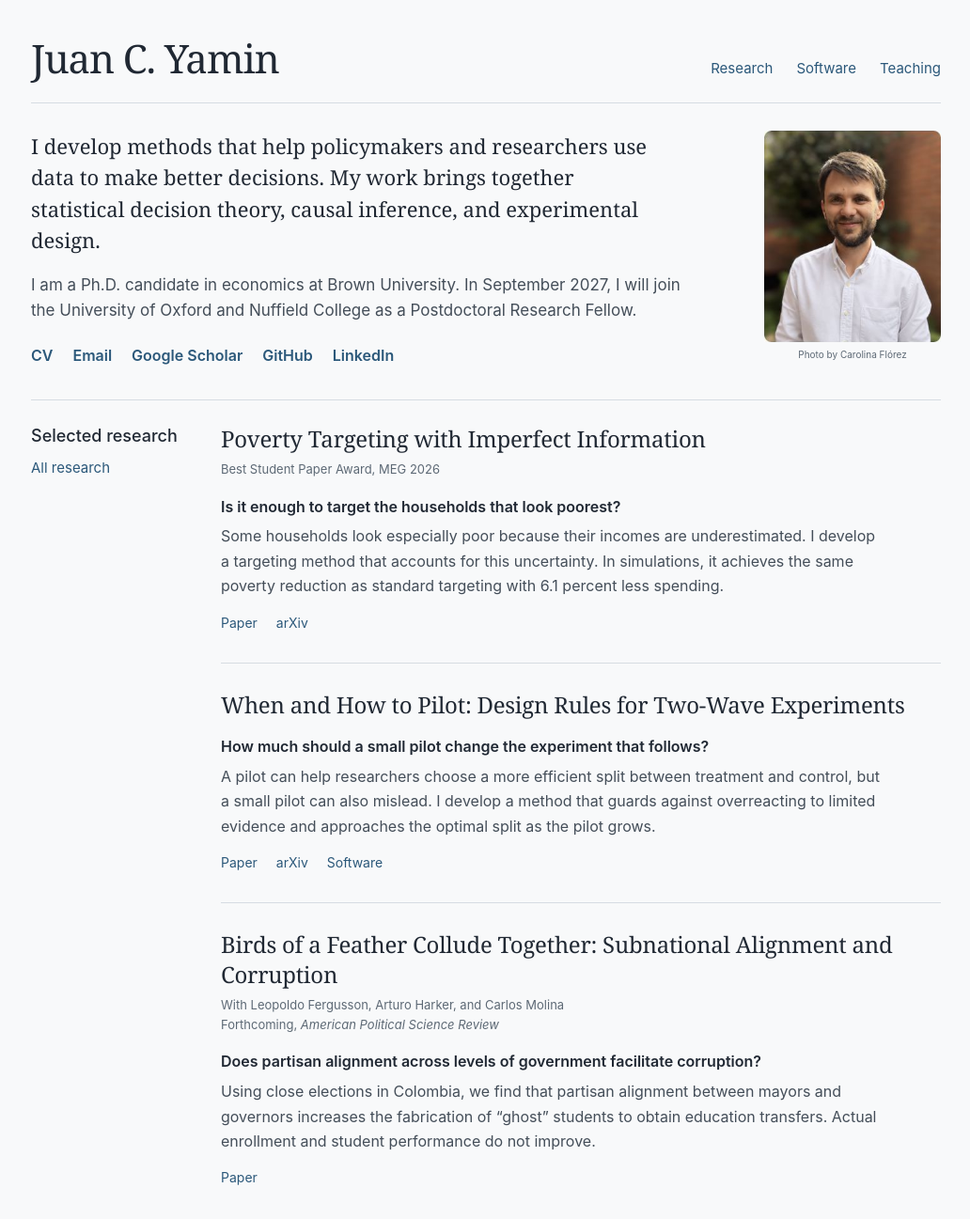
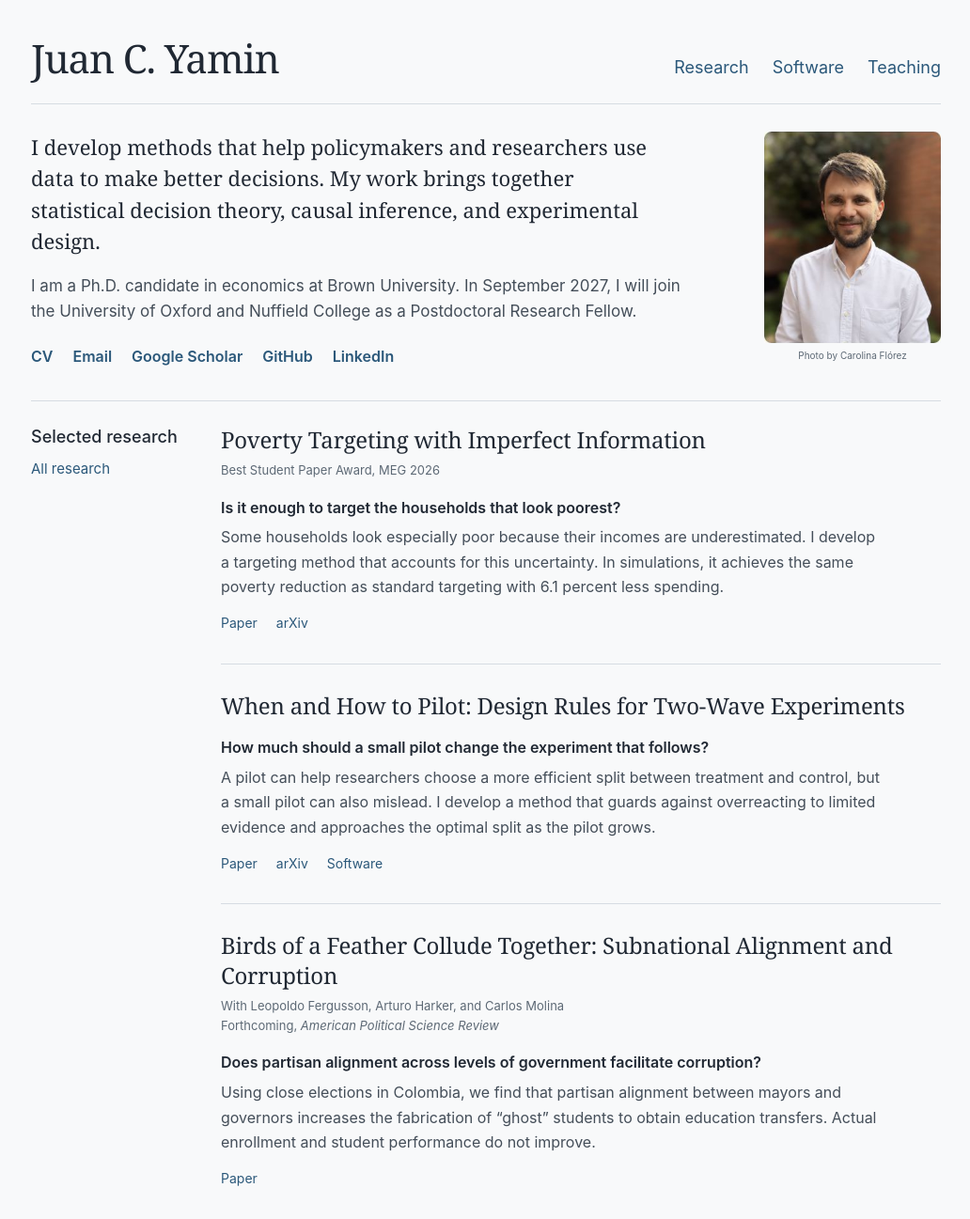
Before and after one commit to juancyamin/juancyamin.github.io, a Jekyll site: the page built from _pages/about.md, in a window 1280 px wide. Shown: the whole page at 94% size, without its empty margins (123-1155 px from the left). Built offline with Jekyll 4.4.1, drawn with Linux system fonts in a browser that asks for light colours.

Commit message:
Increase main navigation text size

```diff
--- a/assets/css/editorial.css
+++ b/assets/css/editorial.css
@@ -16,7 +16,7 @@
   .site a:focus-visible {outline:2px solid var(--blue);outline-offset:5px}
   .site .mast {display:flex;justify-content:space-between;align-items:baseline;flex-wrap:wrap;gap:20px;padding-bottom:23px;border-bottom:1px solid var(--rule)}
   .site h1 {font:400 42px/1.14 var(--serif);letter-spacing:-1.1px}
-  .site .pages {display:flex;gap:25px;flex-wrap:wrap;font-size:15px}
+  .site .pages {display:flex;gap:25px;flex-wrap:wrap;font-size:18px}
   .site .introduction {display:grid;grid-template-columns:minmax(0,1fr) var(--portrait-width);gap:44px;padding:29px 0 30px;align-items:start}
   .site .bio {grid-column:1;grid-row:1;min-width:0}
   .site .research-intro {font:400 22px/1.52 var(--serif);max-width:55ch;color:var(--ink)}
@@ -41,7 +41,7 @@
   @media(max-width:760px) {
     .site {padding:28px;--portrait-width:150px}
     .site h1 {font-size:36px}
-    .site .pages {gap:20px;font-size:14px}
+    .site .pages {gap:20px;font-size:16px}
     .site .introduction {gap:28px}
     .site .research-intro {font-size:20px}
     .site .research {grid-template-columns:140px minmax(0,1fr);gap:25px}
```
